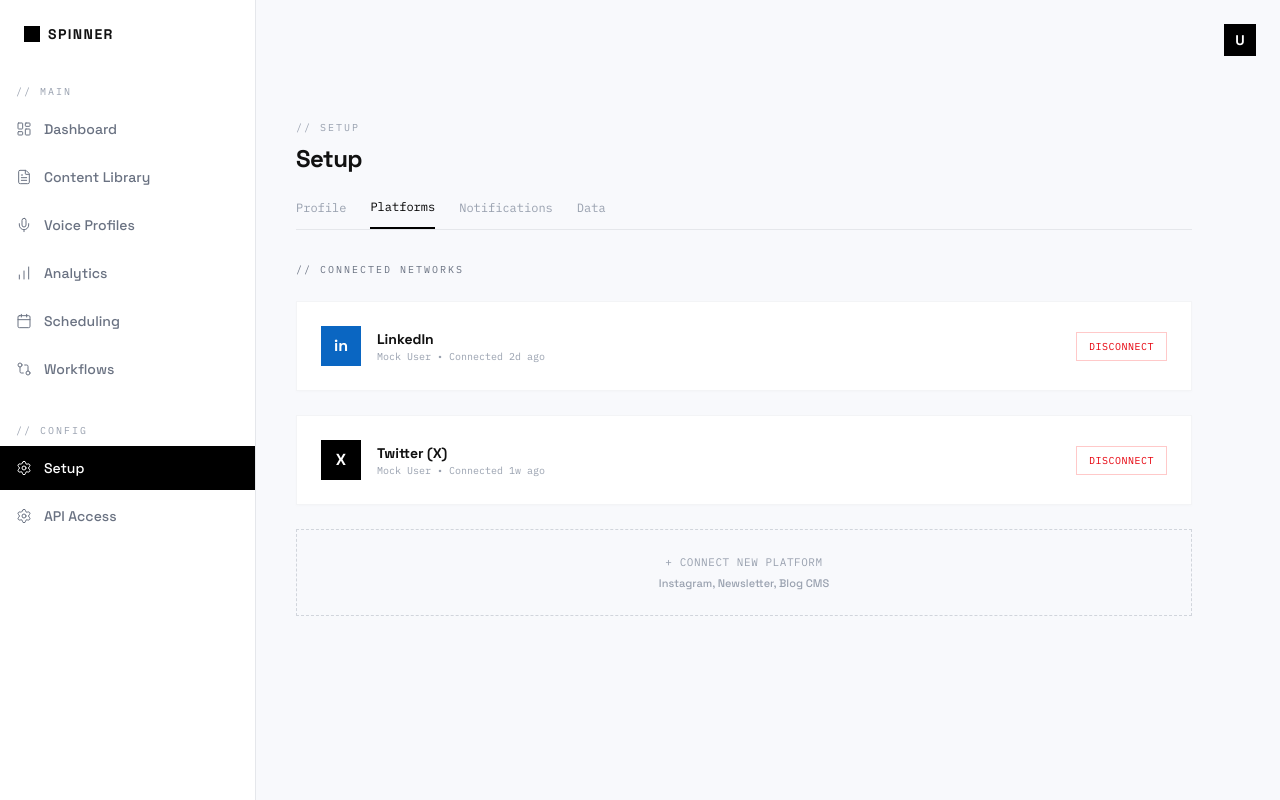
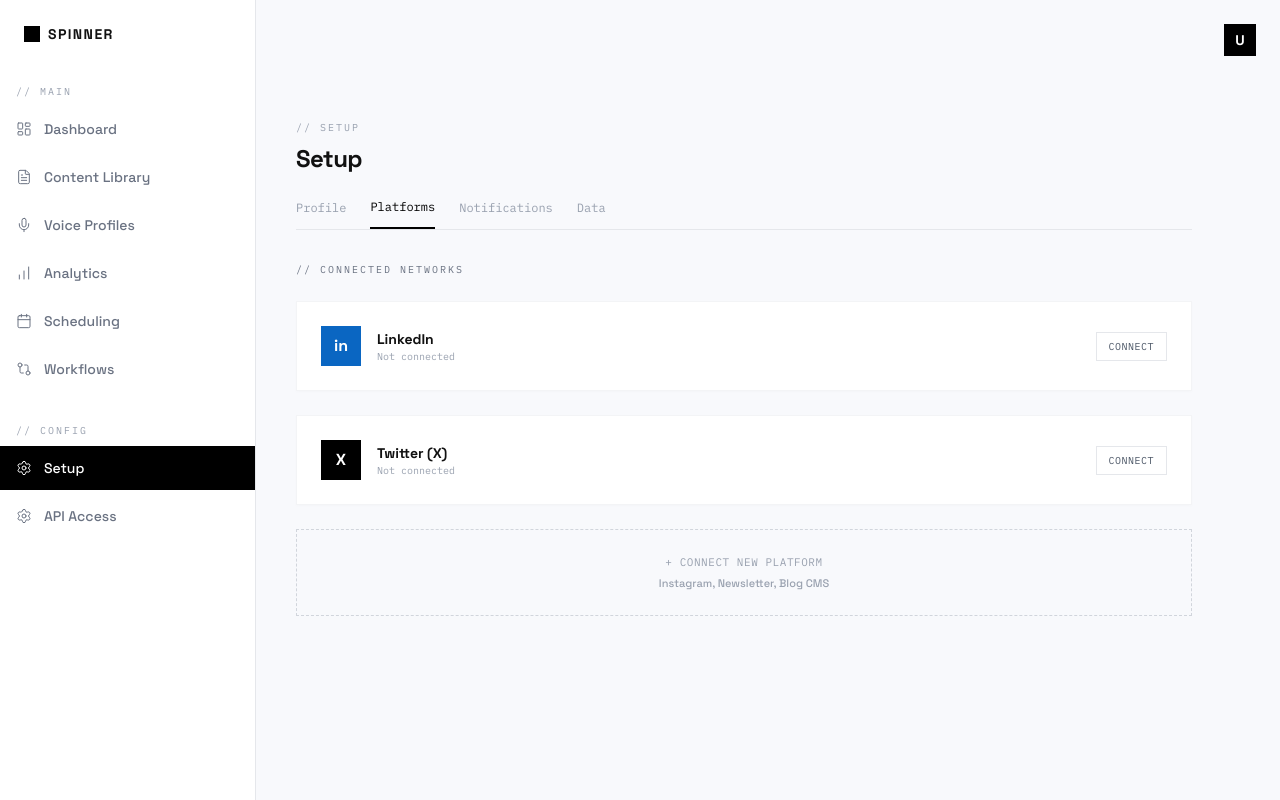
Before and after one commit to tamia02/spinner, a Next.js app: page /dashboard/setup in a window 1280 px wide. Both pictures are taken after a click on the button "Platforms". Built offline with nearby package versions, Linux system fonts and the light colour scheme; no server answers.

Commit message:
Fix setup page step loops and dynamic dashboard mock data

```diff
--- a/src/app/dashboard/page.tsx
+++ b/src/app/dashboard/page.tsx
@@ -1,8 +1,23 @@
-import React from "react";
+"use client";
+
+import React, { useEffect, useState } from "react";
 import { Plus } from "lucide-react";
 import Link from "next/link";
 
 export default function DashboardPage() {
+    const [userName, setUserName] = useState("User");
+
+    useEffect(() => {
+        fetch("/api/user/status")
+            .then(res => res.json())
+            .then(data => {
+                if (data.user) {
+                    setUserName(data.user.name || data.user.email?.split("@")[0] || "User");
+                }
+            })
+            .catch(console.error);
+    }, []);
+
     return (
         <div className="space-y-6 max-w-6xl">
             <div className="flex justify-between items-end mb-4">
@@ -10,7 +25,7 @@ export default function DashboardPage() {
                     <p className="font-['IBM_Plex_Mono'] text-[9px] uppercase text-gray-400 tracking-[0.2em] mb-2">
             // DASHBOARD
                     </p>
-                    <h1 className="text-3xl font-bold tracking-tight text-gray-900">Welcome back, Mock User</h1>
+                    <h1 className="text-3xl font-bold tracking-tight text-gray-900">Welcome back, {userName}</h1>
                 </div>
                 <Link href="/dashboard/create">
                     <button className="bg-black text-white font-['IBM_Plex_Mono'] text-[9px] uppercase tracking-[0.15em] px-4 py-3 hover:bg-black/90 transition flex items-center gap-2">
--- a/src/app/dashboard/setup/page.tsx
+++ b/src/app/dashboard/setup/page.tsx
@@ -1,12 +1,32 @@
 "use client";
 
-import React, { useState } from "react";
-import { Copy, Eye, MoreHorizontal, ArrowUpRight, TrendingUp } from "lucide-react";
+import React, { useState, useEffect } from "react";
+import { Loader2 } from "lucide-react";
 
 export default function SetupPage() {
     const [activeTab, setActiveTab] = useState("Profile");
+    const [userData, setUserData] = useState<any>(null);
+    const [loading, setLoading] = useState(true);
 
     const TABS = ["Profile", "Platforms", "Notifications", "Data"];
+
+    useEffect(() => {
+        fetch("/api/user/status")
+            .then(res => res.json())
+            .then(data => {
+                if (data.user) setUserData(data.user);
+                setLoading(false);
+            })
+            .catch(() => setLoading(false));
+    }, []);
+
+    if (loading) {
+        return (
+            <div className="flex h-64 items-center justify-center">
+                <Loader2 className="h-6 w-6 animate-spin text-gray-300" />
+            </div>
+        );
+    }
 
     return (
         <div className="space-y-8 max-w-4xl">
@@ -39,12 +59,11 @@ export default function SetupPage() {
                             // ACCOUNT
                         </p>
                         <div className="bg-white p-6 border border-gray-100 shadow-[0_1px_3px_rgb(0,0,0,0.02)] space-y-6">
-
                             <div>
                                 <label className="font-['IBM_Plex_Mono'] text-[9px] text-gray-400 tracking-widest mb-2 uppercase block">NAME</label>
                                 <input
                                     type="text"
-                                    defaultValue="Mock User"
+                                    defaultValue={userData?.name || "User"}
                                     className="w-full border-b border-gray-200 py-2 font-['IBM_Plex_Mono'] text-[11px] text-gray-600 focus:outline-none focus:border-black"
                                 />
                             </div>
@@ -53,7 +72,7 @@ export default function SetupPage() {
                                 <label className="font-['IBM_Plex_Mono'] text-[9px] text-gray-400 tracking-widest mb-2 uppercase block">EMAIL</label>
                                 <input
                                     type="email"
-                                    defaultValue="mock@domain.com"
+                                    defaultValue={userData?.email || ""}
                                     className="w-full border-b border-gray-200 py-2 font-['IBM_Plex_Mono'] text-[11px] text-gray-400 focus:outline-none"
                                     readOnly
                                 />
@@ -72,7 +91,6 @@ export default function SetupPage() {
                             // SECURITY
                         </p>
                         <div className="bg-white p-6 border border-gray-100 shadow-[0_1px_3px_rgb(0,0,0,0.02)] space-y-6">
-
                             <div>
                                 <label className="font-['IBM_Plex_Mono'] text-[9px] text-gray-400 tracking-widest mb-2 uppercase block">CURRENT PASSWORD</label>
                                 <input
@@ -118,12 +136,23 @@ export default function SetupPage() {
                             </div>
                             <div>
                                 <h3 className="font-['Space_Grotesk'] text-sm font-semibold">LinkedIn</h3>
-                                <p className="font-['IBM_Plex_Mono'] text-[10px] text-gray-400">Mock User • Connected 2d ago</p>
+                                <p className="font-['IBM_Plex_Mono'] text-[10px] text-gray-400">
+                                    {userData?.linkedinToken ? "Connected" : "Not connected"}
+                                </p>
                             </div>
                         </div>
+                        {userData?.linkedinToken ? (
                             <button className="border border-red-200 text-red-600 font-['IBM_Plex_Mono'] text-[10px] uppercase tracking-wider px-3 py-1.5 hover:bg-red-50">
                                 DISCONNECT
                             </button>
+                        ) : (
+                            <button
+                                onClick={() => window.location.href = "/api/auth/linkedin"}
+                                className="border border-gray-200 text-gray-600 font-['IBM_Plex_Mono'] text-[10px] uppercase tracking-wider px-3 py-1.5 hover:bg-gray-50 hover:border-black hover:text-black transition-colors"
+                            >
+                                CONNECT
+                            </button>
+                        )}
                     </div>
 
                     <div className="bg-white p-6 border border-gray-100 shadow-[0_1px_3px_rgb(0,0,0,0.02)] flex items-center justify-between">
@@ -133,12 +162,23 @@ export default function SetupPage() {
                             </div>
                             <div>
                                 <h3 className="font-['Space_Grotesk'] text-sm font-semibold">Twitter (X)</h3>
-                                <p className="font-['IBM_Plex_Mono'] text-[10px] text-gray-400">Mock User • Connected 1w ago</p>
+                                <p className="font-['IBM_Plex_Mono'] text-[10px] text-gray-400">
+                                    {userData?.twitterToken ? "Connected" : "Not connected"}
+                                </p>
                             </div>
                         </div>
+                        {userData?.twitterToken ? (
                             <button className="border border-red-200 text-red-600 font-['IBM_Plex_Mono'] text-[10px] uppercase tracking-wider px-3 py-1.5 hover:bg-red-50">
                                 DISCONNECT
                             </button>
+                        ) : (
+                            <button
+                                onClick={() => window.location.href = "/api/auth/twitter"}
+                                className="border border-gray-200 text-gray-600 font-['IBM_Plex_Mono'] text-[10px] uppercase tracking-wider px-3 py-1.5 hover:bg-gray-50 hover:border-black hover:text-black transition-colors"
+                            >
+                                CONNECT
+                            </button>
+                        )}
                     </div>
 
                     <div className="border border-gray-300 border-dashed p-6 flex flex-col items-center justify-center text-center cursor-pointer hover:border-black transition-colors">
@@ -170,7 +210,6 @@ export default function SetupPage() {
                     </div>
                 </div>
             )}
-
         </div>
     );
 }
--- a/src/app/setup/page.tsx
+++ b/src/app/setup/page.tsx
@@ -25,6 +25,10 @@ export default function OnboardingPage() {
                     if (data.user.linkedinToken) platforms.push("linkedin");
                     if (data.user.twitterToken) platforms.push("twitter");
                     setConnectedPlatforms(platforms);
+                    // Automatically skip the "Welcome" step if they already have connections
+                    if (platforms.length > 0 && currentStep === 0) {
+                        setCurrentStep(1);
+                    }
 
                     // Jump to step 1 if return from OAuth
                     const params = new URLSearchParams(window.location.search);
```
Lines whose indentation alone changed are shown as unchanged.
